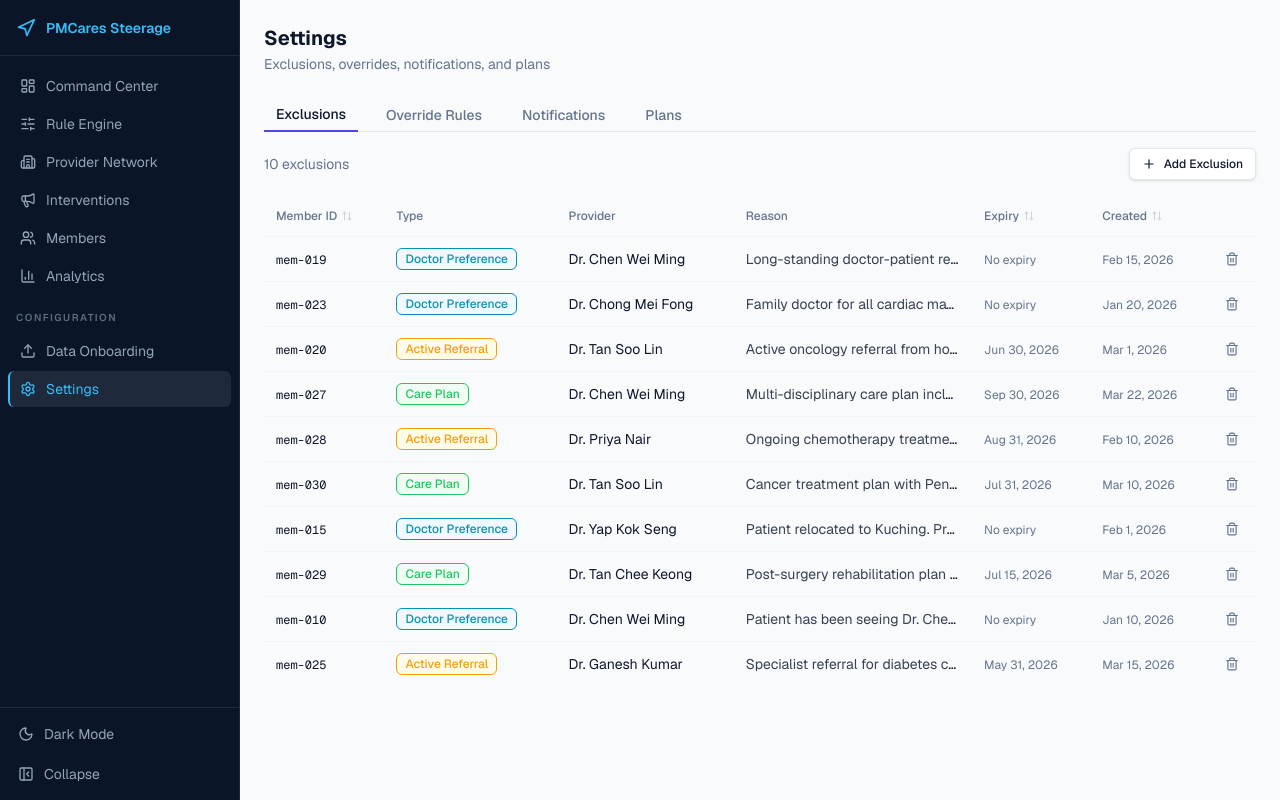
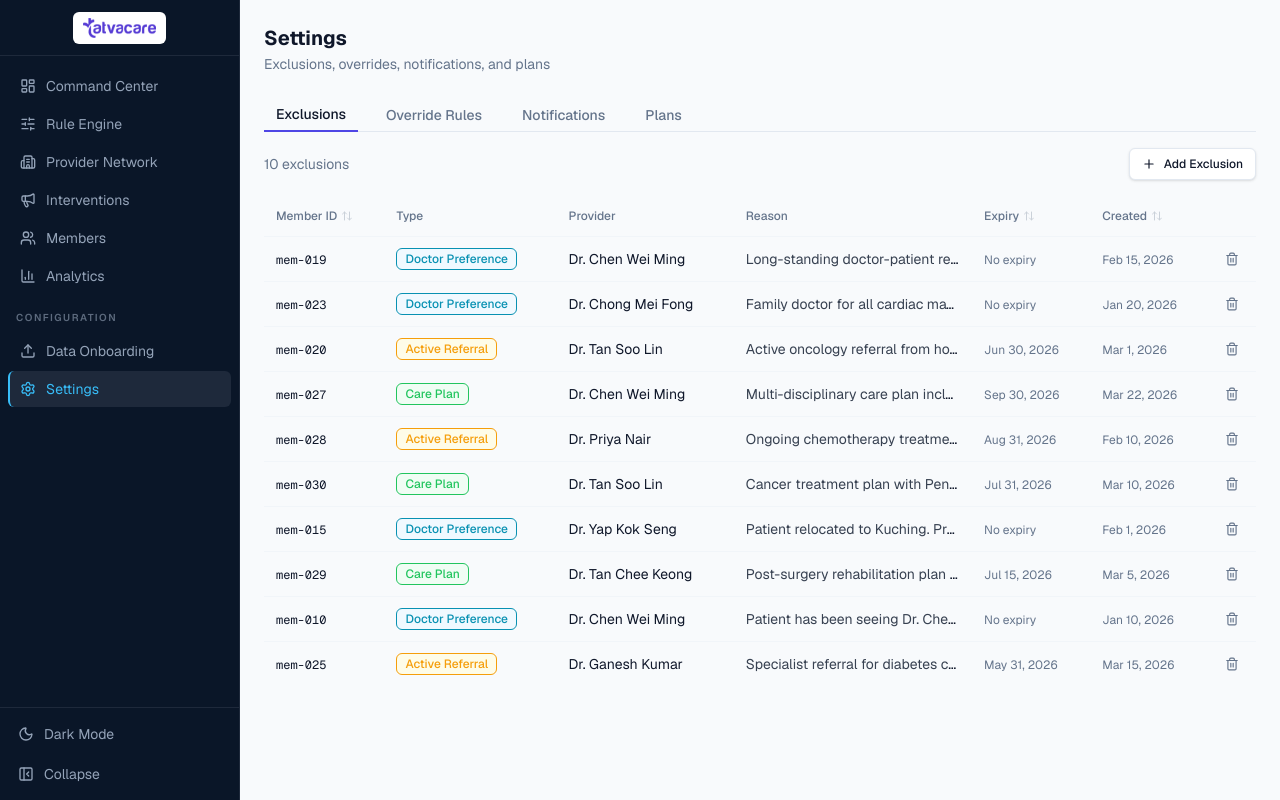
Before and after one commit to devops-tatvacare/steerage, a React (Vite) app: page /steerage/settings in a window 1280 px wide. Built offline with nearby package versions, Linux system fonts and the light colour scheme; no server answers.

Commit message:
feat: tatvacare logo in sidebar with white box, remove PMCares text

```diff
--- a/src/layout/app-sidebar.tsx
+++ b/src/layout/app-sidebar.tsx
@@ -2,7 +2,7 @@ import { Link, useLocation } from "react-router-dom";
 import { SIDEBAR_GROUPS } from "@/config/navigation";
 import { useTheme } from "@/hooks/use-theme";
 import { cn } from "@/lib/cn";
-import { Sun, Moon, PanelLeftClose, PanelLeftOpen, Navigation } from "lucide-react";
+import { Sun, Moon, PanelLeftClose, PanelLeftOpen } from "lucide-react";
 
 interface AppSidebarProps {
   collapsed: boolean;
@@ -21,10 +21,15 @@ export function AppSidebar({ collapsed, onToggle }: AppSidebarProps) {
       )}
     >
       {/* Brand */}
-      <div className="flex h-14 shrink-0 items-center gap-2.5 border-b border-sidebar-divider px-4">
-        <Navigation className="h-5 w-5 shrink-0 text-sidebar-active-text" />
-        {!collapsed && (
-          <span className="text-sm font-semibold text-sidebar-active-text">PMCares Steerage</span>
+      <div className="flex h-14 shrink-0 items-center justify-center border-b border-sidebar-divider px-2">
+        {collapsed ? (
+          <div className="flex h-8 w-8 items-center justify-center rounded-md bg-white">
+            <img src="/steerage/tatvacare-logo.svg" alt="TatvaCare" className="h-5 w-auto" />
+          </div>
+        ) : (
+          <div className="flex h-8 items-center rounded-md bg-white px-2.5">
+            <img src="/steerage/tatvacare-logo.svg" alt="TatvaCare" className="h-5 w-auto" />
+          </div>
         )}
       </div>
 
```
Also changed, not shown: public/tatvacare-logo.svg (added).
